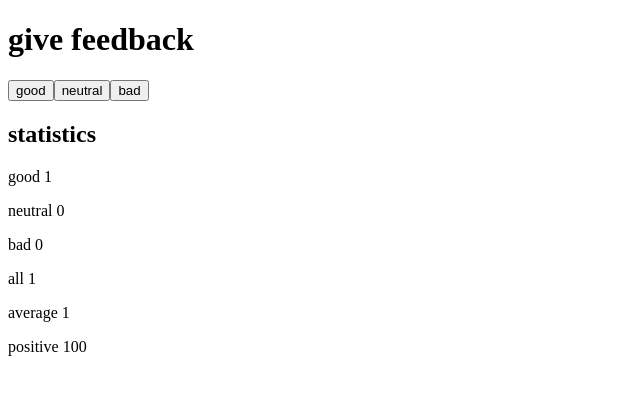
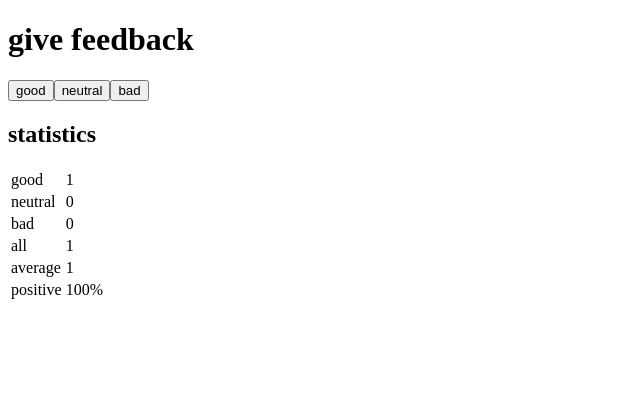
Before and after one commit to Doulos07/Full-Stack-Open, a React (Vite) app in the folder part1/: page / in a window 1280 px wide. Both pictures are taken after a click on the button "good". Shown: the top 394 px of the page, without its empty margins (0-640 px from the left). Built offline with nearby package versions, Linux system fonts and the light colour scheme.

Commit message:
Excersice 1.11

```diff
--- a/part1/src/App.jsx
+++ b/part1/src/App.jsx
@@ -14,11 +14,16 @@
   );
 };
 
-const StatisticLine = ({ text, value }) => (
-  <p>
-    {text} {value}
-  </p>
+const StatisticLine = ({ text, value }) => {
+  return (
+    <>
+      <tr>
+        <td>{text}</td>
+        <td>{value}</td>
+      </tr>
+    </>
   );
+};
 
 const Statistics = ({ good, neutral, bad }) => {
   const total = good + neutral + bad;
@@ -27,15 +32,20 @@
     const average = (good - bad) / total;
     const positive = (good / total) * 100;
 
+    // Create Table component ?
     return (
       <div>
         <h2>statistics</h2>
+        <table>
+          <tbody>
             <StatisticLine text="good" value={good} />
             <StatisticLine text="neutral" value={neutral} />
             <StatisticLine text="bad" value={bad} />
             <StatisticLine text="all" value={total} />
             <StatisticLine text="average" value={average} />
-        <StatisticLine text="positive" value={positive} />
+            <StatisticLine text="positive" value={`${positive}%`} />
+          </tbody>
+        </table>
       </div>
     );
   } else {
```
Lines whose indentation alone changed are shown as unchanged.
